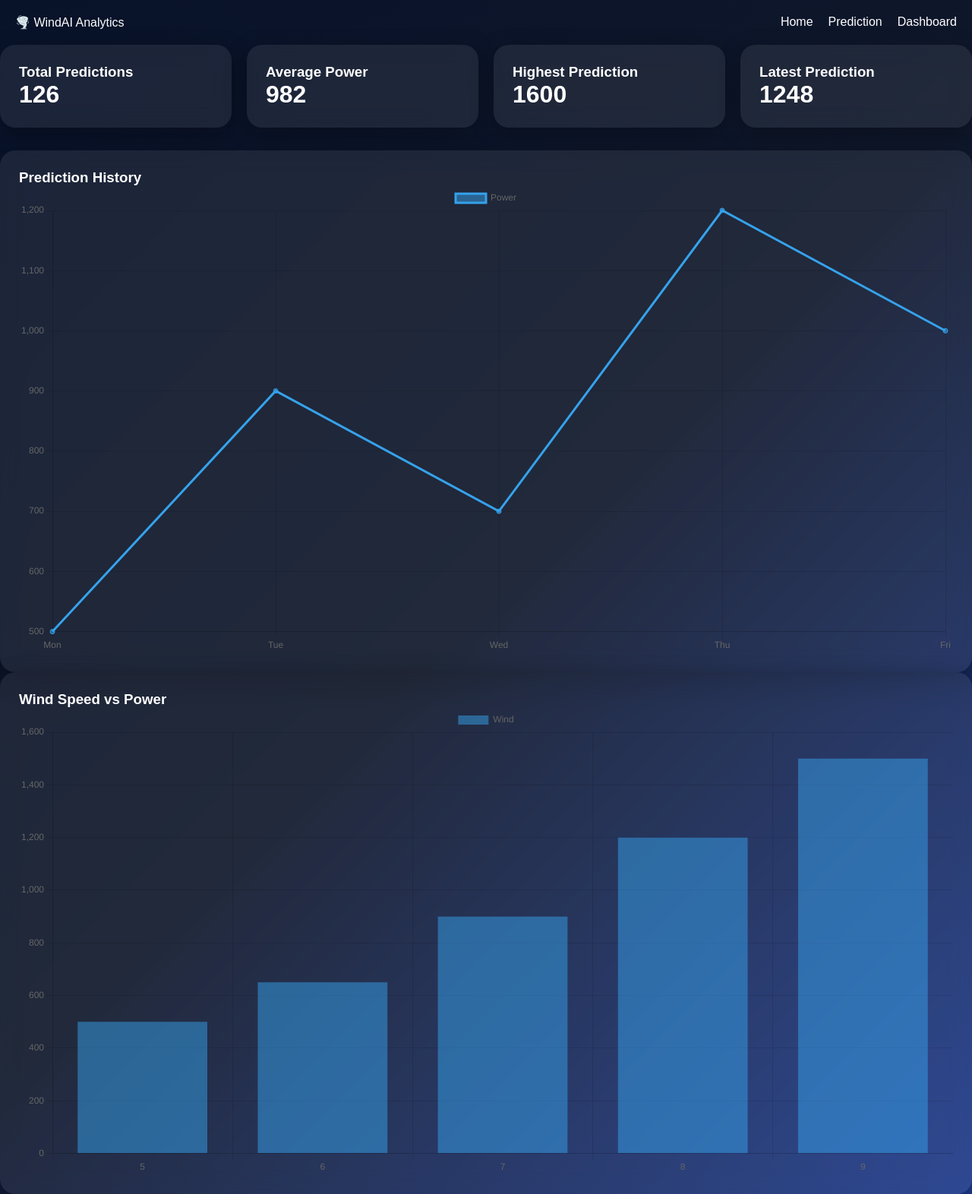
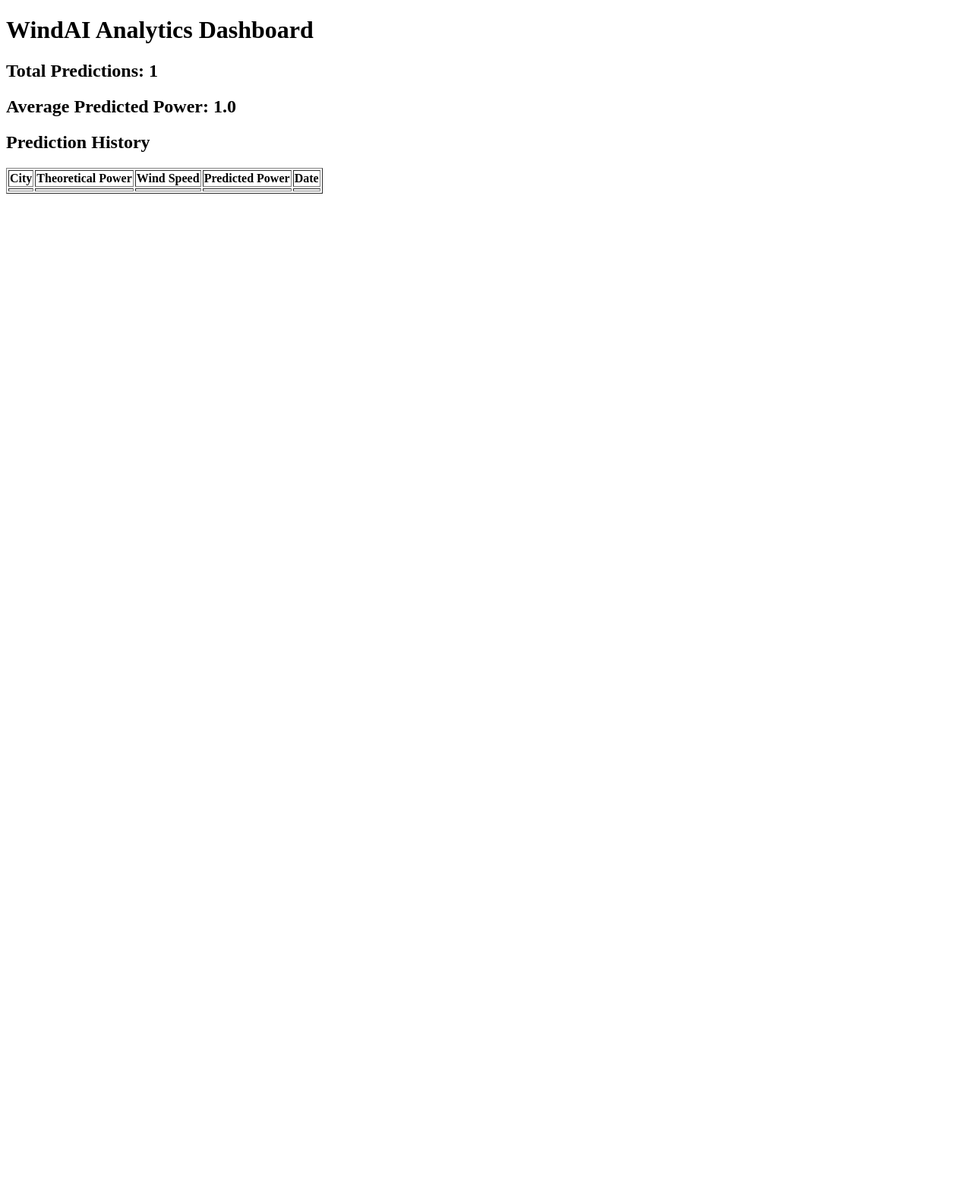
Before and after one commit to Veera9966148/Veera9966148-Weather-Based-Prediction-of-Wind-Turbine-Energy, a Flask app: page /dashboard in a window 1280 px wide. Shown: the whole page at 76% size. After the commit the page ends 255 px from the top, so only its background shows below. Run offline with Flask 3, Linux system fonts and the light colour scheme; tables that the repository leaves empty hold one stand-in row (values such as "Sample post"); lists and menus that the app fills with data are empty; parts of the project's set-up code (start-up, migrations or seed data) failed here and were passed over.

Commit message:
Refactor dashboard.html for improved layout and data display

```diff
--- a/Project file/templates/dashboard.html
+++ b/Project file/templates/dashboard.html
@@ -1,53 +1,38 @@
-{% extends 'base.html' %}
+<!DOCTYPE html>
+<html>
+<head>
+    <title>WindAI Dashboard</title>
+</head>
+<body>
 
-{% block content %}
+<h1>WindAI Analytics Dashboard</h1>
 
-<div class="stats">
+<h2>Total Predictions: {{ total_predictions }}</h2>
 
-<div class="card">
-<h3>Total Predictions</h3>
-<h1>126</h1>
-</div>
+<h2>Average Predicted Power: {{ average_prediction }}</h2>
 
-<div class="card">
-<h3>Average Power</h3>
-<h1>982</h1>
-</div>
+<h2>Prediction History</h2>
 
-<div class="card">
-<h3>Highest Prediction</h3>
-<h1>1600</h1>
-</div>
+<table border="1">
+    <tr>
+        <th>City</th>
+        <th>Theoretical Power</th>
+        <th>Wind Speed</th>
+        <th>Predicted Power</th>
+        <th>Date</th>
+    </tr>
 
-<div class="card">
-<h3>Latest Prediction</h3>
-<h1>1248</h1>
-</div>
+    {% for item in prediction_history %}
+    <tr>
+        <td>{{ item["city"] }}</td>
+        <td>{{ item["theoretical_power"] }}</td>
+        <td>{{ item["wind_speed"] }}</td>
+        <td>{{ item["predicted_power"] }}</td>
+        <td>{{ item["created_at"] }}</td>
+    </tr>
+    {% endfor %}
 
-</div>
+</table>
 
-<div class="glass">
-
-<h3>
-Prediction History
-</h3>
-
-<canvas
-id="historyChart">
-</canvas>
-
-</div>
-
-<div class="glass">
-
-<h3>
-Wind Speed vs Power
-</h3>
-
-<canvas
-id="windChart">
-</canvas>
-
-</div>
-
-{% endblock %}
+</body>
+</html>
```
